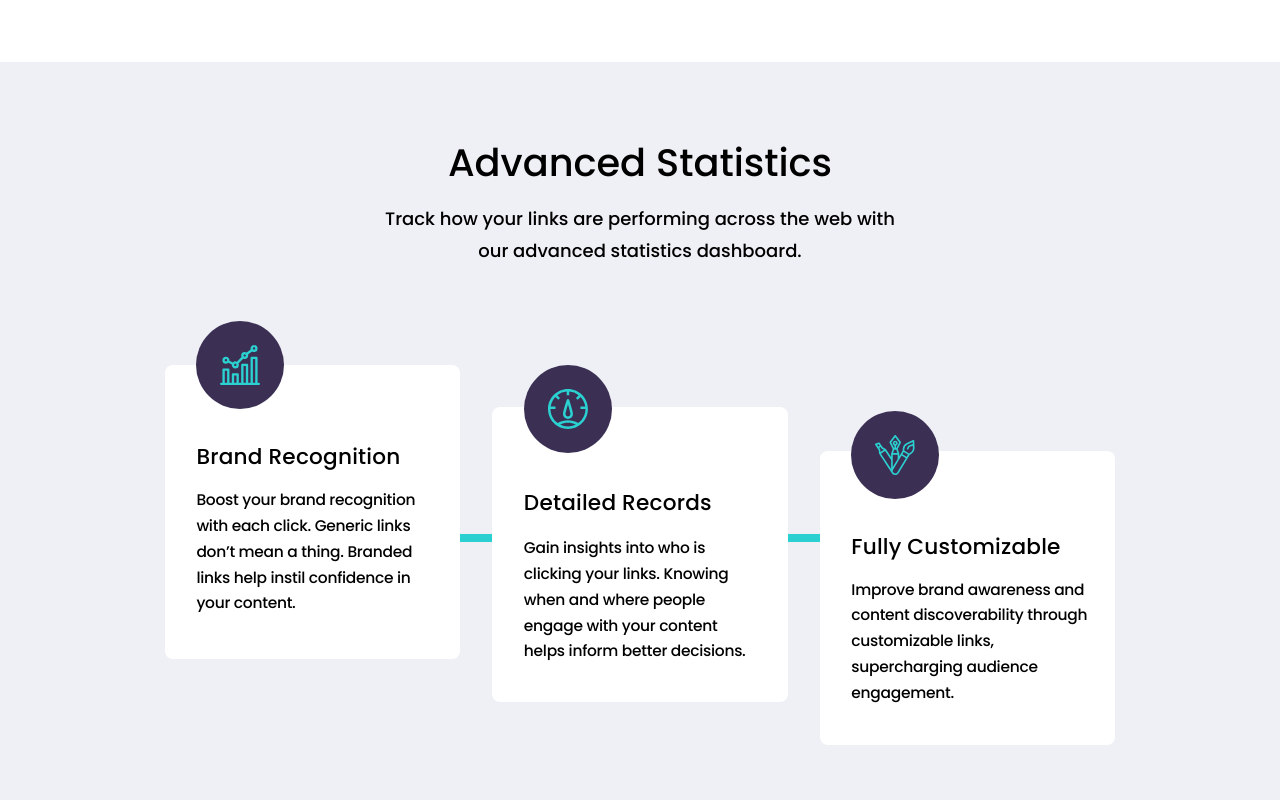
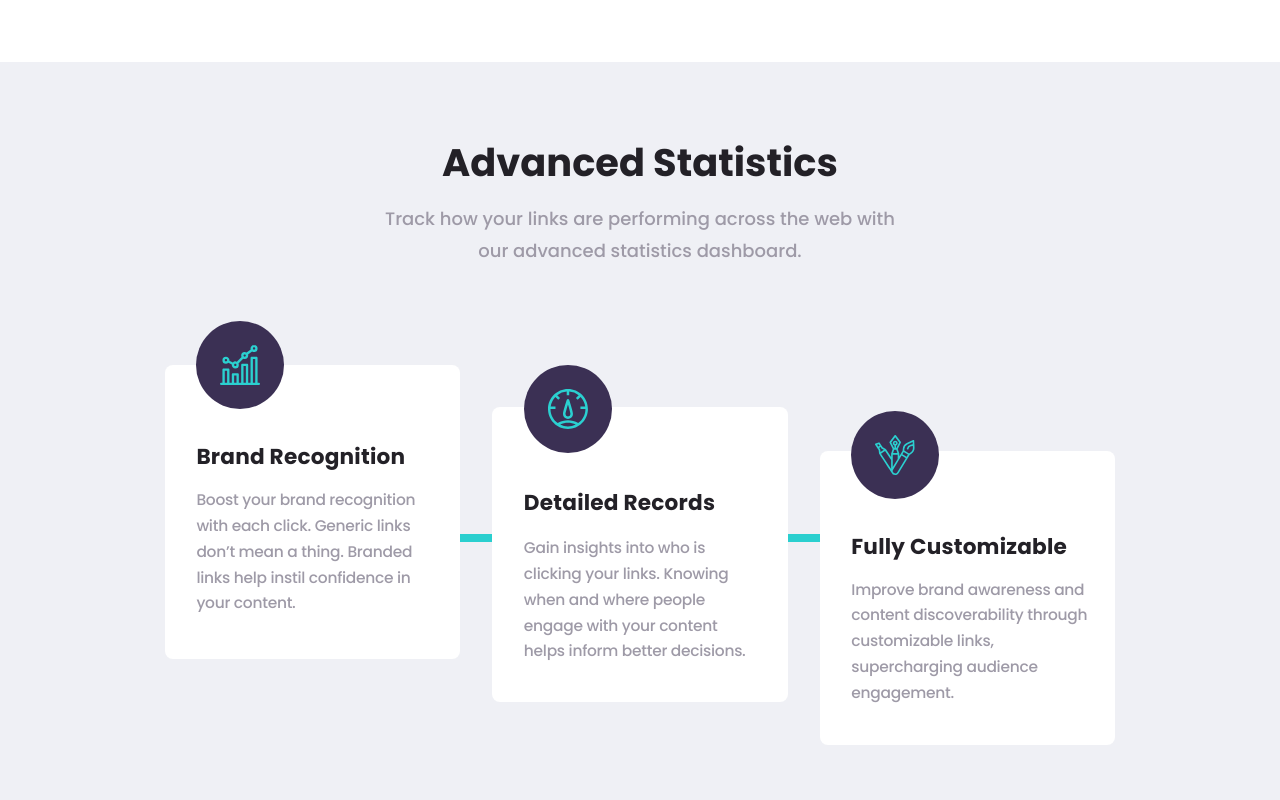
Before and after one commit to shobanamg/url-shortning-api-landing-page, a Next.js app: page / in a window 1280 px wide. Shown: the part 740-1540 px from the top of the page. Built offline with nearby package versions, Linux system fonts and the light colour scheme.

Commit message:
updated globals styles

```diff
--- a/app/globals.css
+++ b/app/globals.css
@@ -2,8 +2,21 @@
 @tailwind components;
 @tailwind utilities;
 
-html,
-body,
-:root {
-    height: 100%;
+body {
+    font-size: 1.125rem;
 }
+h1,
+h2,
+h3 {
+    @apply font-bold text-very-dark-violet;
+}
+p {
+    @apply text-grayish-violet;
+}
+
+@layer components {
+    .custom-filter {
+        filter: invert(77%) sepia(86%) saturate(527%) hue-rotate(133deg)
+        brightness(200%) contrast(150%);
+    }
+}
--- a/components/sections/Features.tsx
+++ b/components/sections/Features.tsx
@@ -1,6 +1,7 @@
-import { features } from "@/constants";
-import { cn } from "@/lib/cn";
-import Image from "next/image";
+import Image from 'next/image';
+
+import { features } from '@/constants';
+import { cn } from '@/lib/cn';
 
 const Features = () => {
   return (
@@ -15,15 +16,15 @@ const Features = () => {
         </p>
       </div>
       <div className="relative mx-auto grid max-w-[89rem] gap-[5.9rem] lg:grid-cols-3 lg:gap-8 xl:px-[8.8rem]">
-        <div className="absolute left-1/2 h-[50rem] w-2 -translate-x-1/2 bg-cyan lg:top-[57.5%] lg:h-2 lg:w-[50rem]"></div>
+        <div className="absolute left-1/2 h-[50rem] w-2 -translate-x-1/2 bg-cyan lg:top-[57.5%] lg:h-2 lg:w-[50rem]" />
 
         {features.map((feature, index) => (
           <div
             key={feature.title}
             className={cn(
               `relative z-20 mx-auto max-w-[30rem] space-y-8 rounded-lg bg-white px-8 pb-9 lg:pb-[2.35rem] lg:pl-[1.6rem] lg:pr-[1.7rem] lg:text-left`,
-              index === 1 && "lg:top-[2.65rem] lg:pt-0.5 lg:leading-9",
-              index === 2 && "lg:top-[5.35rem] lg:pt-1 lg:leading-8",
+              index === 1 && 'lg:top-[2.65rem] lg:pt-0.5 lg:leading-9',
+              index === 2 && 'lg:top-[5.35rem] lg:pt-1 lg:leading-8'
             )}
           >
             <div className="mx-auto -mt-11 flex w-[5.5rem] items-center rounded-full bg-dark-violet p-6 lg:ml-1.5">
```
